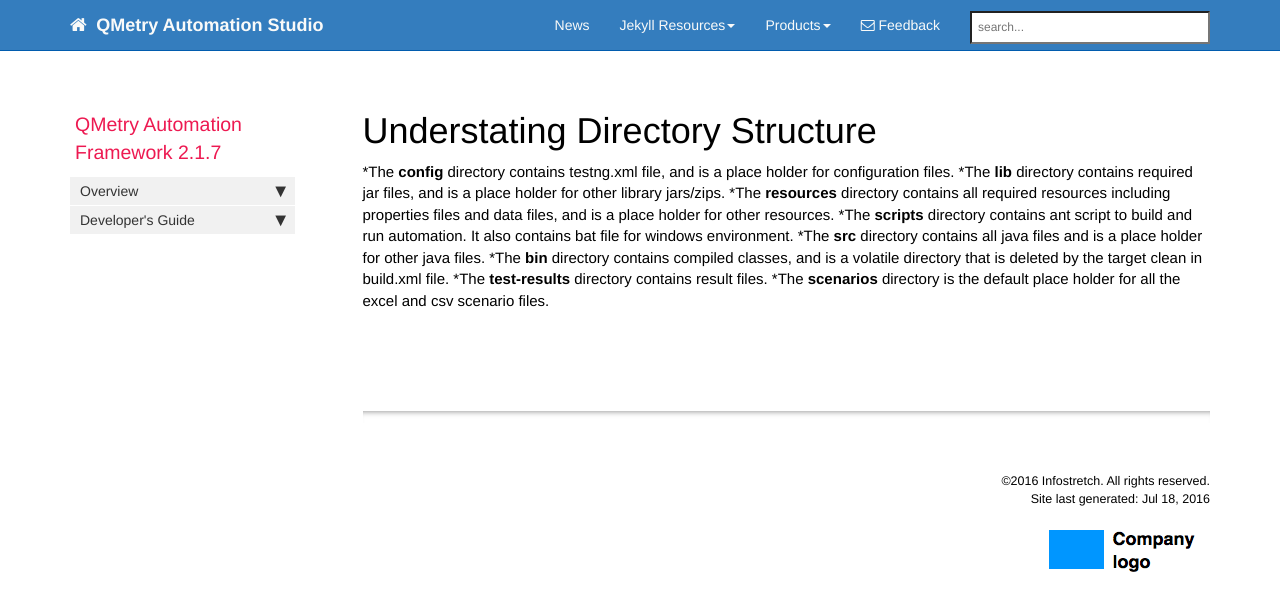
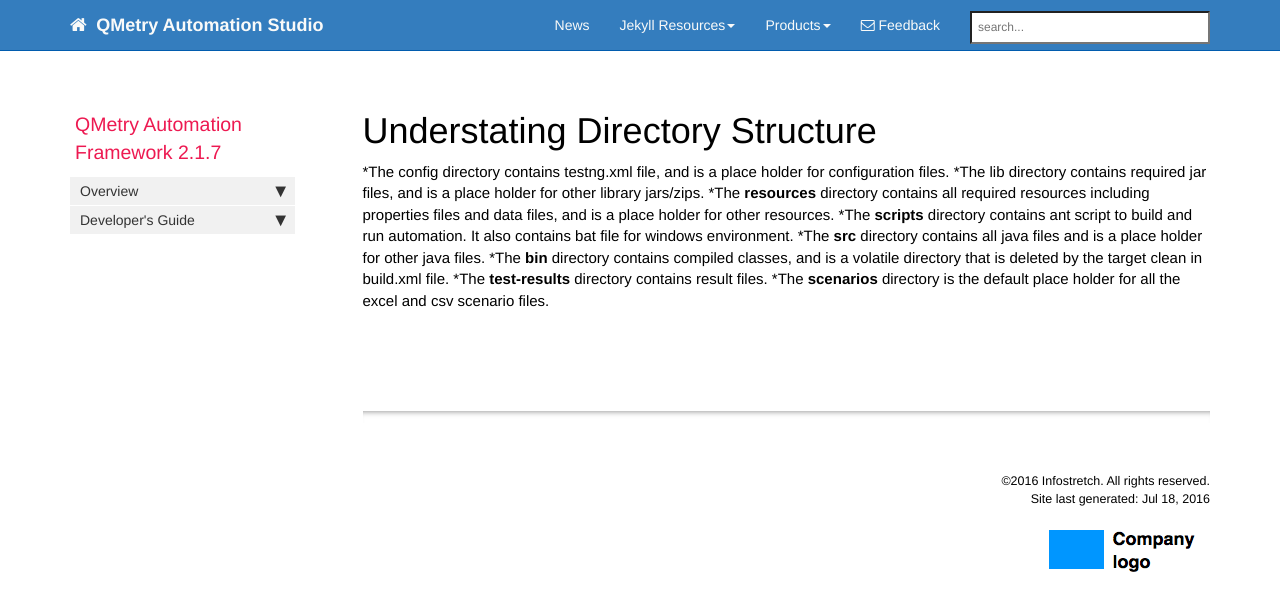
Before and after one commit to pateljayg/contactmrshalin.github.io, a Jekyll site: the page built from pages/qaf_2_1_7b/understand_directory_structure.md, in a window 1280 px wide. Shown: the top 611 px of the page. Built offline with Jekyll 4.4.1, drawn with Linux system fonts in a browser that asks for light colours; nearby versions of some CDN libraries; comment, search, counter and statistics services are not loaded.

```diff
--- a/pages/qaf_2_1_7b/understand_directory_structure.md
+++ b/pages/qaf_2_1_7b/understand_directory_structure.md
@@ -5,8 +5,8 @@ permalink: understand_dirstructure.html
 folder: qaf_2_1_7b
 ---
 
-*The **config** directory contains testng.xml file, and is a place holder for configuration files.
-*The **lib** directory contains required jar files, and is a place holder for other library jars/zips.
+*The config directory contains testng.xml file, and is a place holder for configuration files.
+*The lib directory contains required jar files, and is a place holder for other library jars/zips.
 *The **resources** directory contains all required resources including properties files and data files, and is a place holder for other resources.
 *The **scripts** directory contains ant script to build and run automation. It also contains bat file for windows environment.
 *The **src** directory contains all java files and is a place holder for other java files.
```
